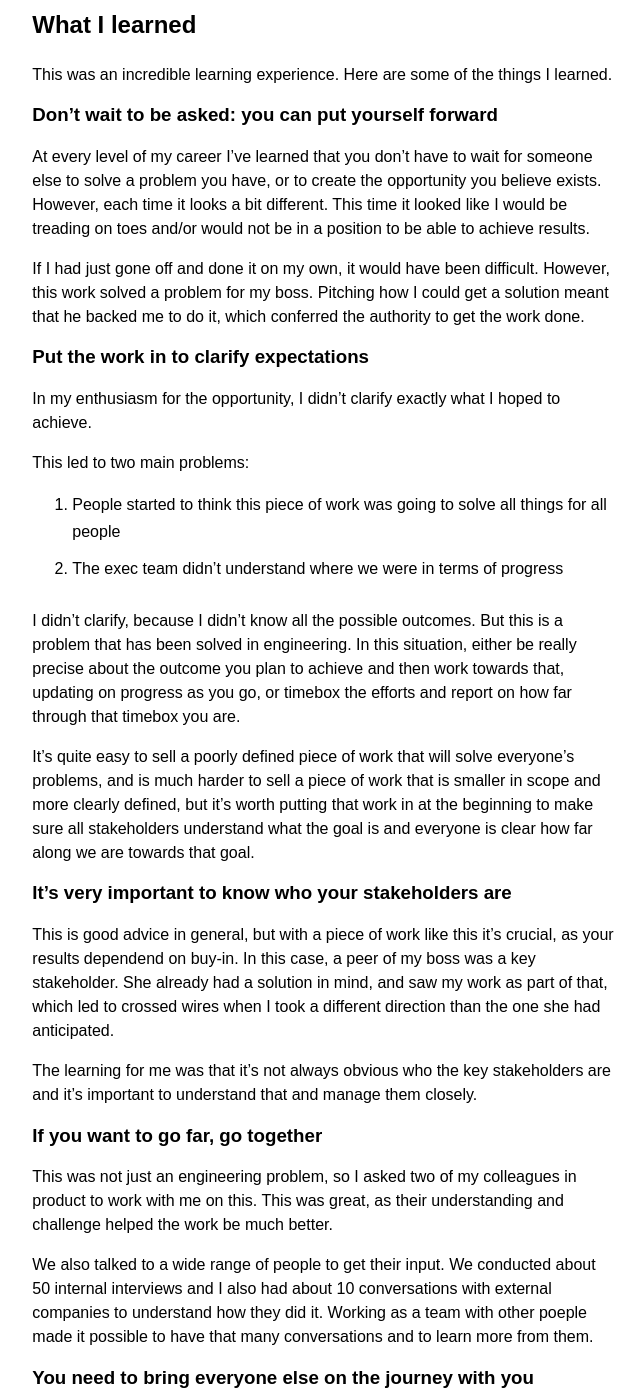
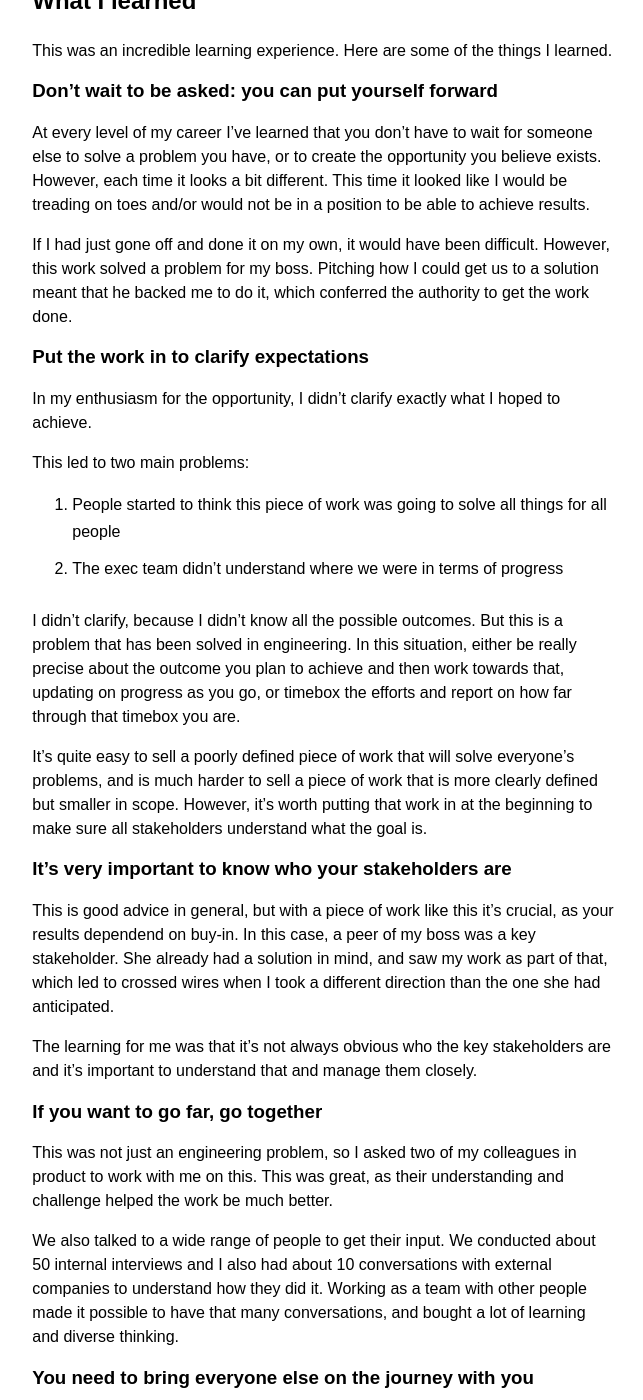
Before and after one commit to annashipman/annashipman.github.io, a Jekyll site: the page built from _posts/2024-01-14-learnings-on-strategy-work.md, in a window 1280 px wide and 1400 px high, scrolled down 1672 px. Shown: the whole window, without its empty margins (317-960 px from the left). Built offline with Jekyll 4.4.1, drawn with Linux system fonts in a browser that asks for light colours; some of the changed text lies outside the part shown.

Commit message:
post publication edits

```diff
--- a/_posts/2024-01-14-learnings-on-strategy-work.md
+++ b/_posts/2024-01-14-learnings-on-strategy-work.md
@@ -13,7 +13,7 @@
 
 It seemed to me that we needed an overarching strategy to enable us to resolve these conflicts and all pull together towards the same ultimate goal, but it didn't feel like my place to work out what that would be: it would impact my peers' teams as well as my own so it felt like the solution had to come from the level above.
 
-However, two things changed for me. I started working with an excellent coach, who helped me unblock my thinking around it "not being my place". Then, I was talking to someone about my understanding of the opportunity and how we could be there, but it wasn't for me to solve, they said, why not you?
+However, two things changed for me. I started working with an excellent coach, who helped me unblock my thinking. Then, I was talking to someone about how it wasn't for me to solve this problem and they said: why not you?
 
 And I thought, yes, why *not* me? So I pitched to my boss that I step aside from my role for three months to propose a solution.
 
@@ -21,16 +21,16 @@
 
 ## What I planned to achieve
 
-I had planned propose our strategic direction, including any changes we’d need to make to our technical architecture or organisation.
+I had planned to work out our strategic direction, including any changes we’d need to make to our technical architecture or organisation.
 
 My proposed end goal of the three months included:
 
 - a plan for what technical work would be required and roughly how complex it was
 - how might the desired end state fit with current funding models
 - what the cost impact would be
-- and a team for initial changes ready to start work
+- a team for initial changes ready to start work
 
-I also had hoped that we would reach that point by clarifying the overarching strategy.
+I had also hoped that we would reach these goals by clarifying the overarching strategy.
 
 This sounds laughably ambitious now, but when I proposed this piece of work, I genuinely thought I would be able to get all or most of that done in the agreed time.
 
@@ -48,7 +48,7 @@
 
 At every level of my career I’ve learned that you don’t have to wait for someone else to solve a problem you have, or to create the opportunity you believe exists. However, each time it looks a bit different. This time it looked like I would be treading on toes and/or would not be in a position to be able to achieve results.
 
-If I had just gone off and done it on my own, it would have been difficult. However, this work solved a problem for my boss. Pitching how I could get a solution meant that he backed me to do it, which conferred the authority to get the work done.
+If I had just gone off and done it on my own, it would have been difficult. However, this work solved a problem for my boss. Pitching how I could get us to a solution meant that he backed me to do it, which conferred the authority to get the work done.
 
 ### Put the work in to clarify expectations
 
@@ -61,7 +61,7 @@
 
 I didn't clarify, because I didn't know all the possible outcomes. But this is a problem that has been solved in engineering. In this situation, either be really precise about the outcome you plan to achieve and then work towards that, updating on progress as you go, or timebox the efforts and report on how far through that timebox you are.
 
-It's quite easy to sell a poorly defined piece of work that will solve everyone's problems, and is much harder to sell a piece of work that is smaller in scope and more clearly defined, but it's worth putting that work in at the beginning to make sure all stakeholders understand what the goal is and everyone is clear how far along we are towards that goal.
+It's quite easy to sell a poorly defined piece of work that will solve everyone's problems, and is much harder to sell a piece of work that is more clearly defined but smaller in scope. However, it's worth putting that work in at the beginning to make sure all stakeholders understand what the goal is.
 
 ### It's very important to know who your stakeholders are
 
@@ -73,7 +73,7 @@
 
 This was not just an engineering problem, so I asked two of my colleagues in product to work with me on this. This was great, as their understanding and challenge helped the work be much better.
 
-We also talked to a wide range of people to get their input. We conducted about 50 internal interviews and I also had about 10 conversations with external companies to understand how they did it. Working as a team with other poeple made it possible to have that many conversations and to learn more from them.
+We also talked to a wide range of people to get their input. We conducted about 50 internal interviews and I also had about 10 conversations with external companies to understand how they did it. Working as a team with other people made it possible to have that many conversations, and bought a lot of learning and diverse thinking.
 
 ### You need to bring everyone else on the journey with you
 
```
Also changed, not shown: other parts of _posts/2024-01-14-learnings-on-strategy-work.md (+2 -2 lines).
